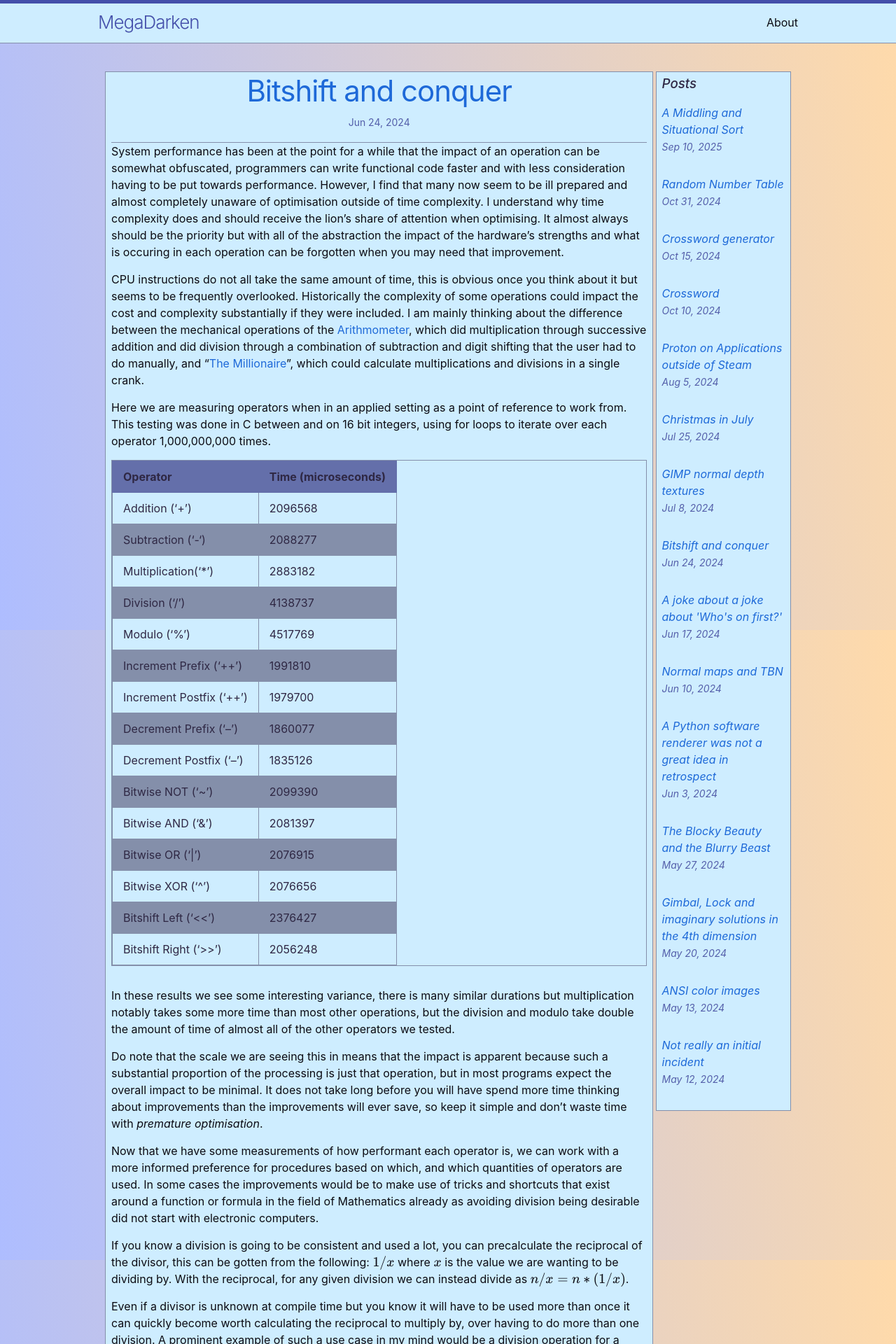
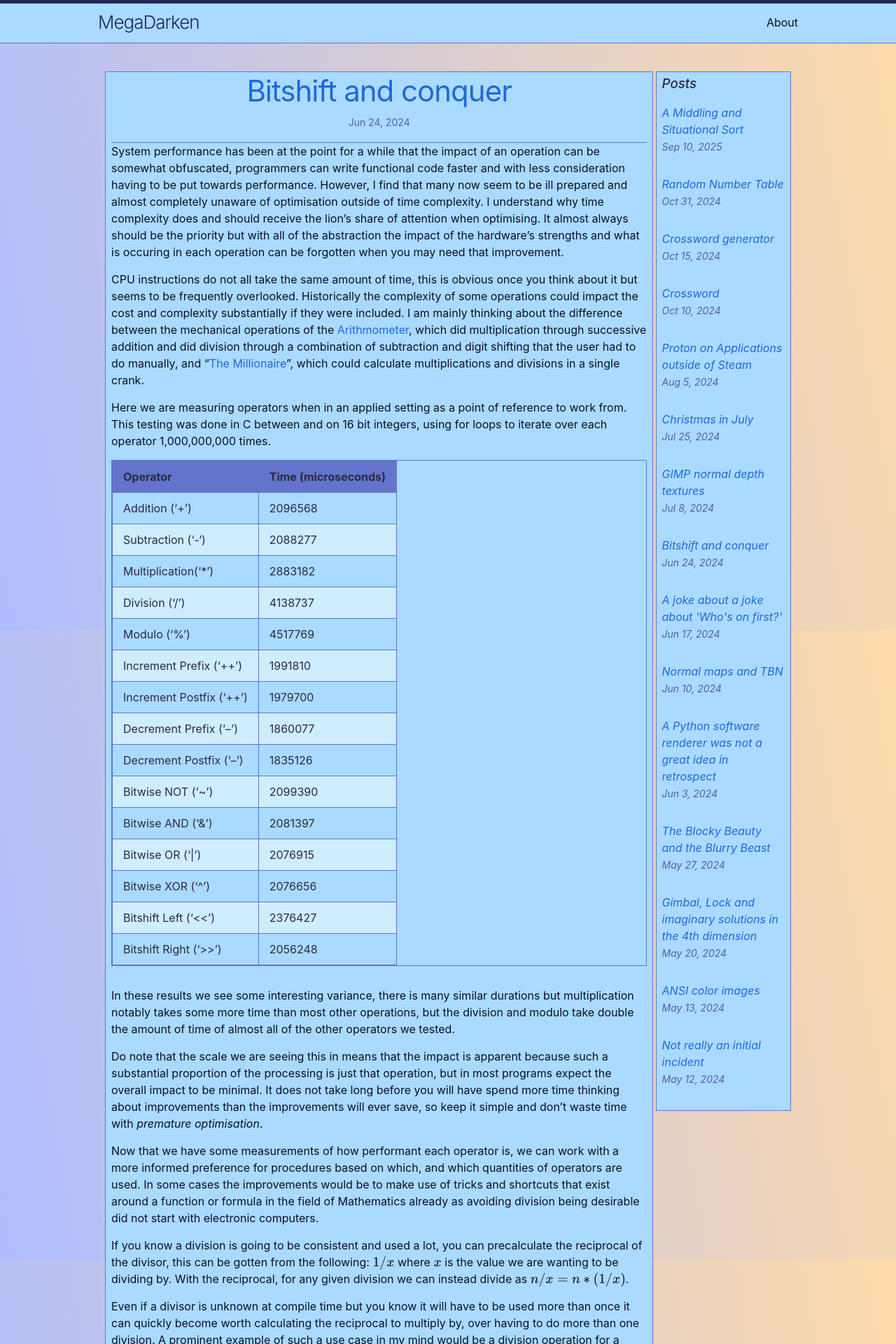
Before and after one commit to MegaDarken/megadarken.github.io, a Jekyll site: the page built from _posts/2024-06-24-bitshift and conquer.markdown, in a window 1280 px wide. Shown: the top 1920 px of the page at 70% size. Built offline with Jekyll 4.4.1, drawn with Linux system fonts in a browser that asks for light colours.

Commit message:
scss color rework

```diff
--- a/_sass/_base.scss
+++ b/_sass/_base.scss
@@ -163,6 +163,7 @@ blockquote {
 pre,
 code {
   font-family: $code-font-family;
+  color: $code-text-color;
   background-color: $code-background-color;
 
   @include media-query($on-palm) {
--- a/_sass/color.scss
+++ b/_sass/color.scss
@@ -1,22 +1,23 @@
 
-$brand-color: #646faa;
-$brand-color-light: #848faa;
+$brand-color: #6474cc;
+$brand-color-light: #ceedff;
 $brand-color-dimmed: #545faa;
-$brand-color-dark: #444faa;
+$brand-color-dark: #222755;
 
 $site-title-color: $brand-color-dark;
 
 $heading-color: #2f2844;
-$text-color: #0c0c13;//$lm-brand-color-dark
-$background-color: #ceedff;
-$code-background-color: #ffdaaa;
+$text-color: #0e0e24;//$lm-brand-color-dark
+$background-color: #aadaff;
+$code-text-color: $brand-color-light;
+$code-background-color: $text-color;
 
 $link-base-color: #1e69d8;
 $link-visited-color: #5e59a8;
 $link-hover-color: $text-color;
 
-$border-color-01: $brand-color-light;
-$border-color-02: $brand-color;
+$border-color-01: $brand-color;
+$border-color-02: $brand-color-light;
 $border-color-03: $brand-color-dark;
 
 $table-text-color: $heading-color;
```
